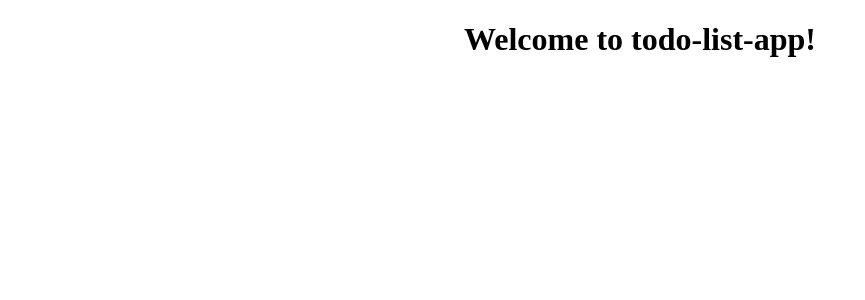
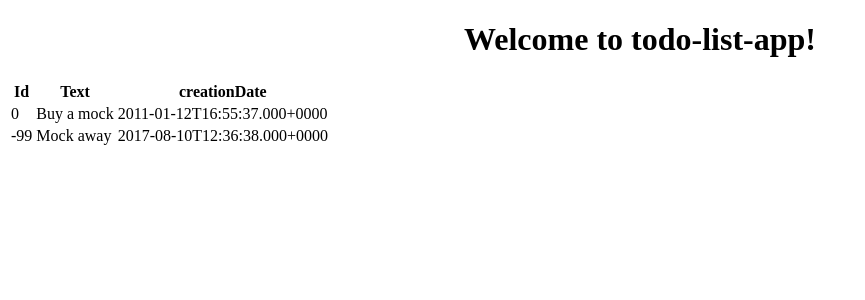
Before and after one commit to voidpumpkin/todo-list-app, an Angular app: page / in a window 1280 px wide. Shown: the top 300 px of the page, without its empty margins (0-865 px from the left). Built offline with nearby package versions, Linux system fonts and the light colour scheme.

Commit message:
add todo item mocks to html

```diff
--- a/src/app/app.component.html
+++ b/src/app/app.component.html
@@ -3,4 +3,5 @@
     Welcome to {{ title }}!
   </h1>
 </div>
+<app-todo-list></app-todo-list>
 <router-outlet></router-outlet>
--- a/src/app/todo-list/todo-list.component.html
+++ b/src/app/todo-list/todo-list.component.html
@@ -0,0 +1,17 @@
+<table>
+    <tr>
+        <th>Id</th>
+        <th>Text</th>
+        <th>creationDate</th>
+    </tr>
+    <tr>
+        <td>0</td>
+        <td>Buy a mock</td>
+        <td>2011-01-12T16:55:37.000+0000</td>
+    </tr>
+    <tr>
+        <td>-99</td>
+        <td>Mock away</td>
+        <td>2017-08-10T12:36:38.000+0000</td>
+    </tr>
+</table>
```
